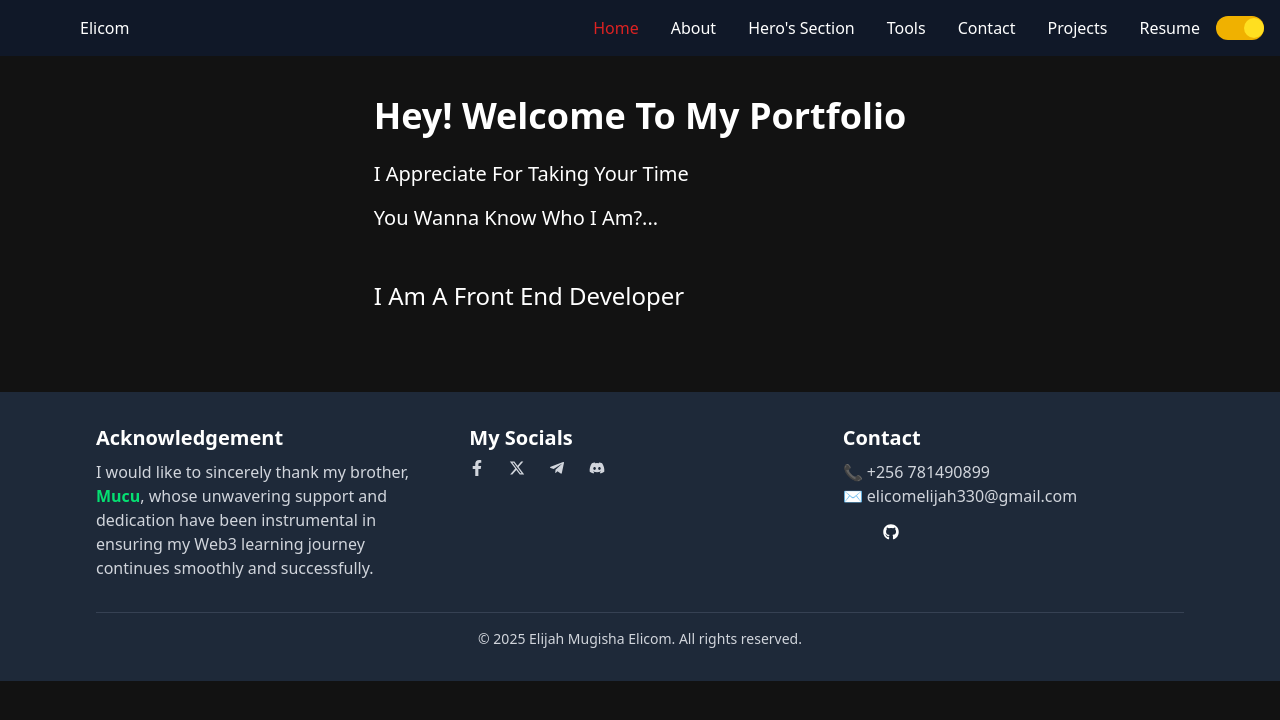
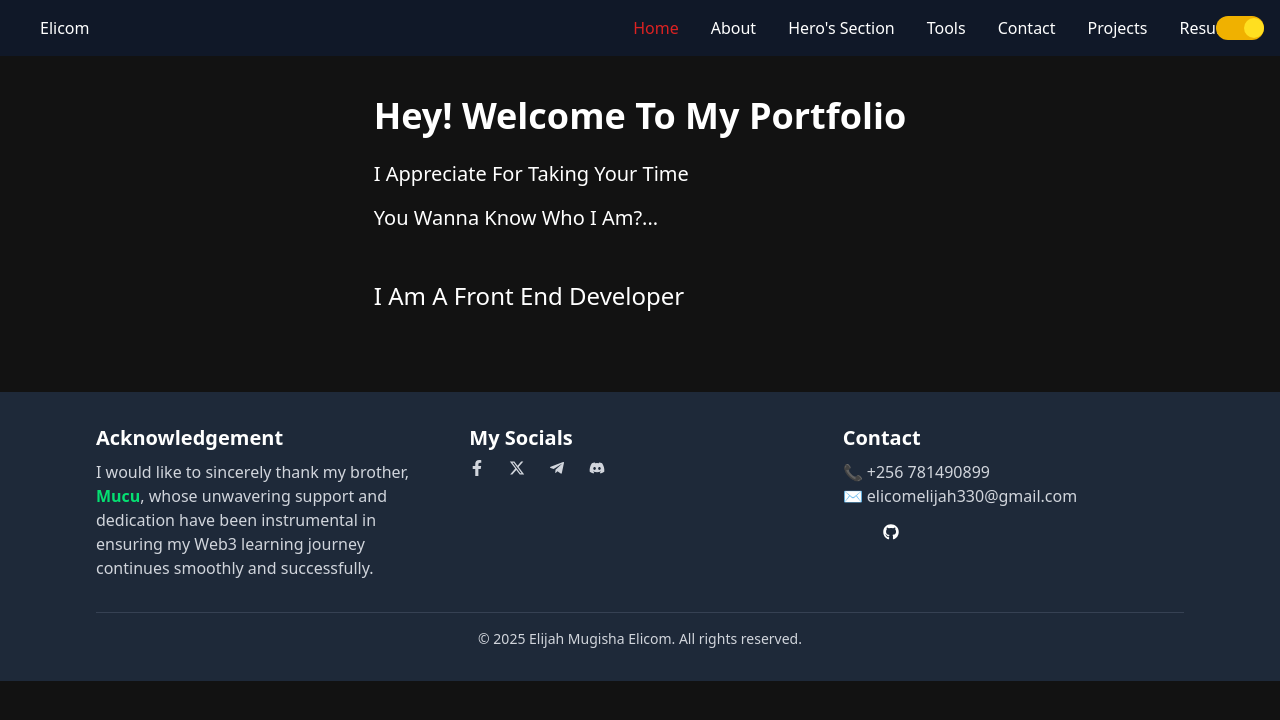
Before and after one commit to Elicom256/portfolio, a React (Vite) app: page / in a window 1280 px wide. Shown: the top 720 px of the page. Built offline with nearby package versions, Linux system fonts and the light colour scheme.

Commit message:
untracked changes commited

```diff
--- a/src/nav/NavBar.jsx
+++ b/src/nav/NavBar.jsx
@@ -3,7 +3,7 @@ import { Link, NavLink } from 'react-router-dom'
 
 const NavBar = () => {
   return (
-    <div className="flex items-center justify-between px-10 py-4 bg-gray-900 text-white px-20">
+    <div className="flex items-center justify-between px-10 py-4 bg-gray-900 text-white">
       <Link className="" to="/">Elicom</Link>
     <div className="flex gap-8">
       <NavLink to="/">Home</NavLink>
```
